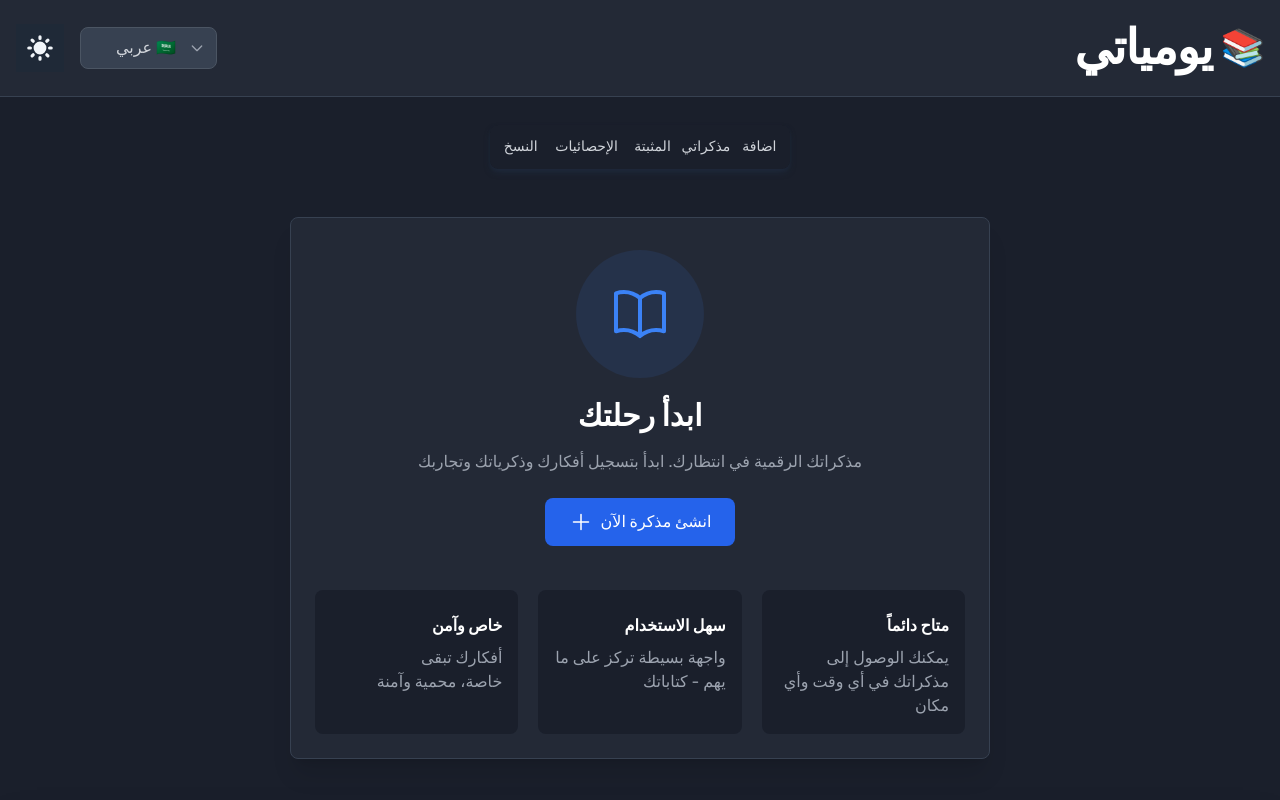
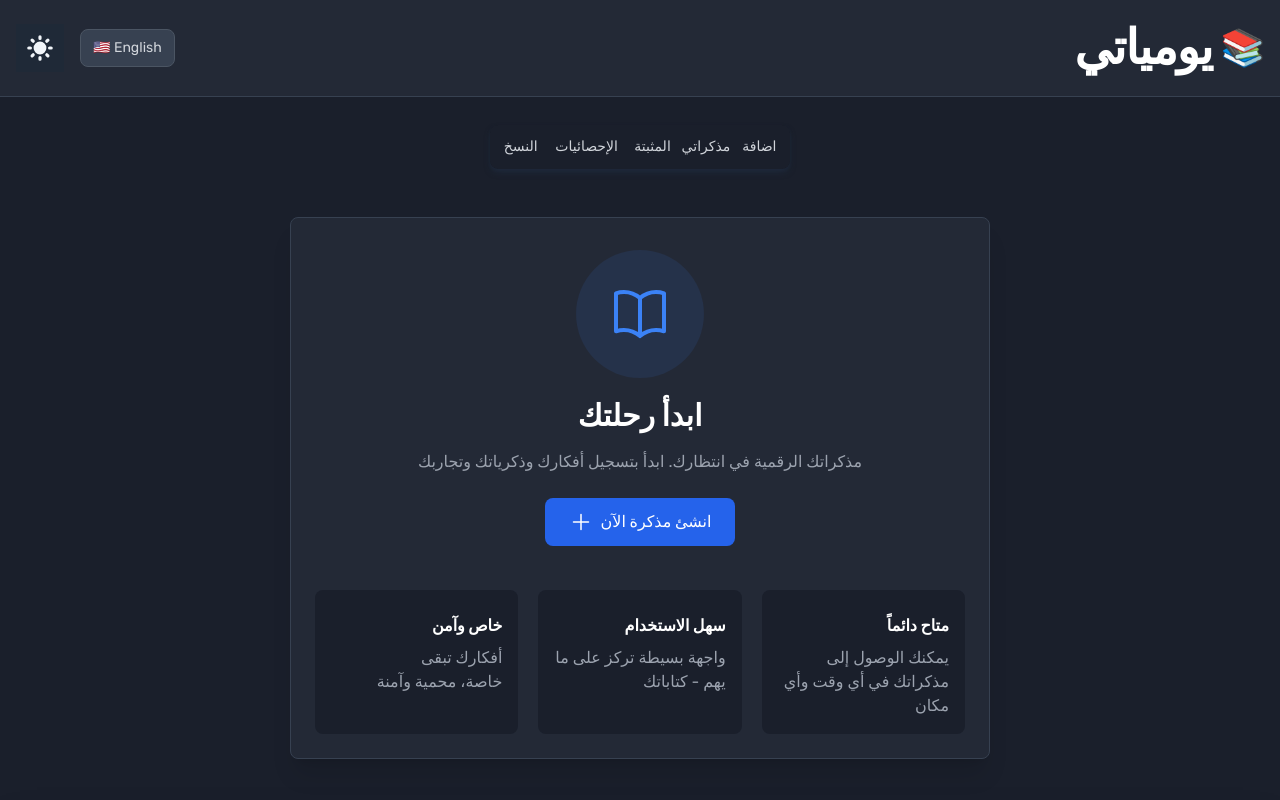
Before and after one commit to Mo3bassia/journal-react-app, a React (Vite) app: page / in a window 1280 px wide. Shown: the top 800 px of the page. Built offline with nearby package versions, Linux system fonts and the light colour scheme.

Commit message:
add some edits in navbar

```diff
--- a/src/components/Navbar.jsx
+++ b/src/components/Navbar.jsx
@@ -1,14 +1,24 @@
-import { Link } from "react-router-dom";
+import { Link, useLocation } from "react-router-dom";
 import ToggleBtn from "./ToggleDarkBtn";
 import MoodTabs from "./MoodTabs.jsx";
 import { useState } from "react";
 
 function Navbar({ setLanguage, lang, setIsDark }) {
   const [isMenuOpen, setIsMenuOpen] = useState(false);
+  const location = useLocation();
+
+  const navLinks = [
+    { path: "/", icon: "📝", labelEn: "Notes", labelAr: "المذكرات" },
+    { path: "/add", icon: "✍️", labelEn: "Add Note", labelAr: "إضافة مذكرة" },
+    { path: "/pinned", icon: "📌", labelEn: "Pinned", labelAr: "المثبتة" },
+    { path: "/statistics", icon: "📊", labelEn: "Statistics", labelAr: "إحصائيات" },
+    { path: "/backup", icon: "💾", labelEn: "Backup", labelAr: "نسخ احتياطي" },
+  ];
 
   return (
     <nav className="py-6 bg-white text-gray-900 dark:bg-[#232936] border-b border-gray-200 dark:border-gray-700 dark:text-white sticky top-0 z-50">
       <div className="container mx-auto flex justify-between items-center px-4">
+        {/* Logo */}
         <h1 className="text-2xl sm:text-3xl md:text-4xl lg:text-5xl font-extrabold leading-tight tracking-tight">
           <Link to="/" className="hover:opacity-80 transition-opacity flex items-center gap-2">
             <span className="text-4xl">📚</span>
@@ -17,6 +27,17 @@ function Navbar({ setLanguage, lang, setIsDark }) {
             </span>
           </Link>
         </h1>
+
+        {/* Desktop Menu Items - Only visible on medium and larger screens */}
+        <div className="hidden md:flex items-center gap-4">
+          <button
+            onClick={() => setLanguage(lang === "en" ? "ar" : "en")}
+            className="px-3 py-2 bg-gray-50 rounded-lg border border-gray-300 dark:border-gray-600 dark:bg-gray-700 dark:text-gray-300 outline-none cursor-pointer hover:border-blue-500 dark:hover:border-blue-400 transition-colors flex items-center gap-2 text-sm whitespace-nowrap"
+          >
+            {lang === "en" ? "🇸🇦 عربي" : "🇺🇸 English"}
+          </button>
+          <ToggleBtn setIsDark={setIsDark} />
+        </div>
 
         {/* Mobile Menu Button */}
         <button
@@ -47,43 +68,46 @@ function Navbar({ setLanguage, lang, setIsDark }) {
           </svg>
         </button>
 
-        {/* Desktop Menu */}
-        <ul className={`${isMenuOpen ? 'flex flex-col absolute top-full left-0 right-0 bg-white dark:bg-[#232936] border-b border-gray-200 dark:border-gray-700 p-4 gap-4' : 'hidden'} md:flex md:relative md:flex-row md:items-center md:gap-4 md:p-0 md:border-none`}>
-          <li>
-            <div className="relative group">
-              <select
-                className="px-4 py-2 bg-gray-50 rounded-lg border border-gray-300 dark:border-gray-600 dark:bg-gray-700 dark:text-gray-300 outline-none appearance-none cursor-pointer w-full hover:border-blue-500 dark:hover:border-blue-400 transition-colors pr-10"
-                value={lang}
-                onChange={(e) => setLanguage(e.target.value)}
-              >
-                <option value="en" className="flex items-center gap-2">
-                  🇺🇸 English
-                </option>
-                <option value="ar" className="flex items-center gap-2">
-                  🇸🇦 عربي
-                </option>
-              </select>
-              <div className="absolute right-3 top-1/2 transform -translate-y-1/2 pointer-events-none">
-                <svg
-                  className="w-4 h-4 text-gray-500 dark:text-gray-400"
-                  fill="none"
-                  stroke="currentColor"
-                  viewBox="0 0 24 24"
+        {/* Mobile Menu - Only visible on small screens */}
+        <div className={`${
+          isMenuOpen
+            ? 'block absolute top-full left-0 right-0 bg-white dark:bg-[#232936] border-b border-gray-200 dark:border-gray-700 shadow-lg'
+            : 'hidden'
+        } md:hidden`}>
+          <ul className="p-4 space-y-3">
+            {navLinks.map((link) => (
+              <li key={link.path}>
+                <Link
+                  to={link.path}
+                  className={`flex items-center gap-2 px-4 py-2 rounded-lg transition-colors w-full
+                    ${location.pathname === link.path
+                      ? 'bg-blue-500 text-white dark:bg-blue-600'
+                      : 'hover:bg-gray-100 dark:hover:bg-gray-700'
+                    }`}
+                  onClick={() => setIsMenuOpen(false)}
                 >
-                  <path
-                    strokeLinecap="round"
-                    strokeLinejoin="round"
-                    strokeWidth={2}
-                    d="M19 9l-7 7-7-7"
-                  />
-                </svg>
+                  {link.icon} {lang === "en" ? link.labelEn : link.labelAr}
+                </Link>
+              </li>
+            ))}
+            <li className="pt-2 border-t border-gray-200 dark:border-gray-700">
+              <div className="flex flex-col gap-3">
+                <button
+                  onClick={() => {
+                    setLanguage(lang === "en" ? "ar" : "en");
+                    setIsMenuOpen(false);
+                  }}
+                  className="w-full px-4 py-2 bg-gray-50 rounded-lg border border-gray-300 dark:border-gray-600 dark:bg-gray-700 dark:text-gray-300 outline-none cursor-pointer hover:border-blue-500 dark:hover:border-blue-400 transition-colors flex items-center gap-2"
+                >
+                  {lang === "en" ? "🇸🇦 عربي" : "🇺🇸 English"}
+                </button>
+                <div className="px-4">
+                  <ToggleBtn setIsDark={setIsDark} />
+                </div>
               </div>
-            </div>
-          </li>
-          <li>
-            <ToggleBtn setIsDark={setIsDark} />
-          </li>
-        </ul>
+            </li>
+          </ul>
+        </div>
       </div>
     </nav>
   );
--- a/src/components/SingleNote.jsx
+++ b/src/components/SingleNote.jsx
@@ -11,6 +11,13 @@ import { colors } from "../App";
 
 function SingleNote({ lang, note, setSelected, notes, setNotes, isDark }) {
   const navigate = useNavigate();
+
+  useEffect(() => {
+    window.scrollTo({
+      top: 0,
+      behavior: "smooth"
+    });
+  }, []);
 
   const {
     id,
@@ -395,8 +402,8 @@ function SingleNote({ lang, note, setSelected, notes, setNotes, isDark }) {
                     strokeLinecap="round"
                     strokeLinejoin="round"
                     d="m16.862 4.487 1.687-1.688a1.875 1.875 0 1 1 2.652 2.652L10.582 16.07a4.5 4.5 0 0 1-1.897 1.13L6 18l.8-2.685a4.5 4.5 0 0 1 1.13-1.897l8.932-8.931Zm0 0L19.5 7.125M18 14v4.75A2.25 2.25 0 0 1 15.75 21H5.25A2.25 2.25 0 0 1 3 18.75V8.25A2.25 2.25 0 0 1 5.25 6H10"
-                  />
-                </svg>
+                />
+              </svg>
               </button>
               <button
                 className="p-2 rounded-lg text-red-600 dark:text-red-400 hover:bg-red-50 dark:hover:bg-red-900/30 transition-colors"
```
